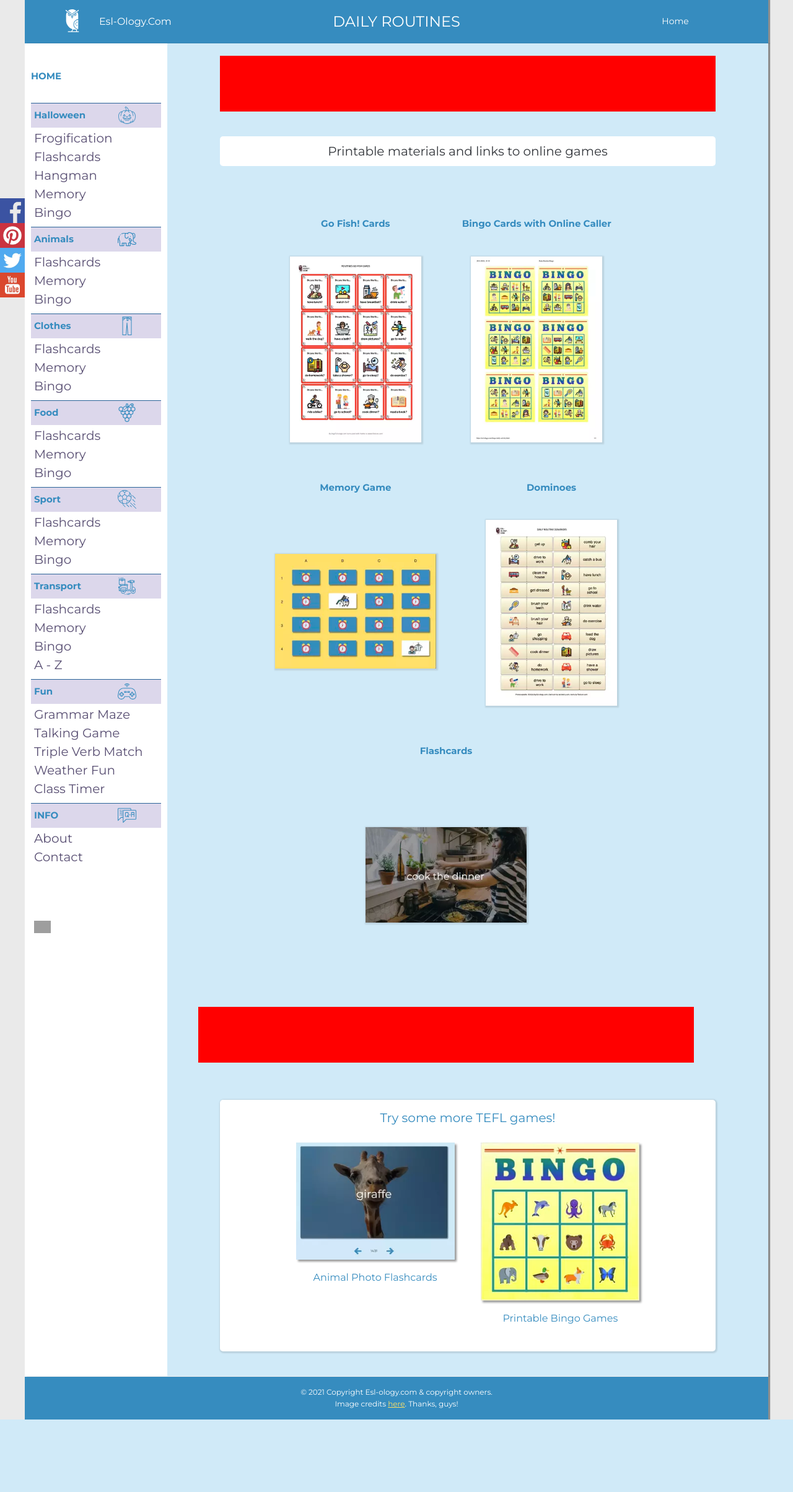
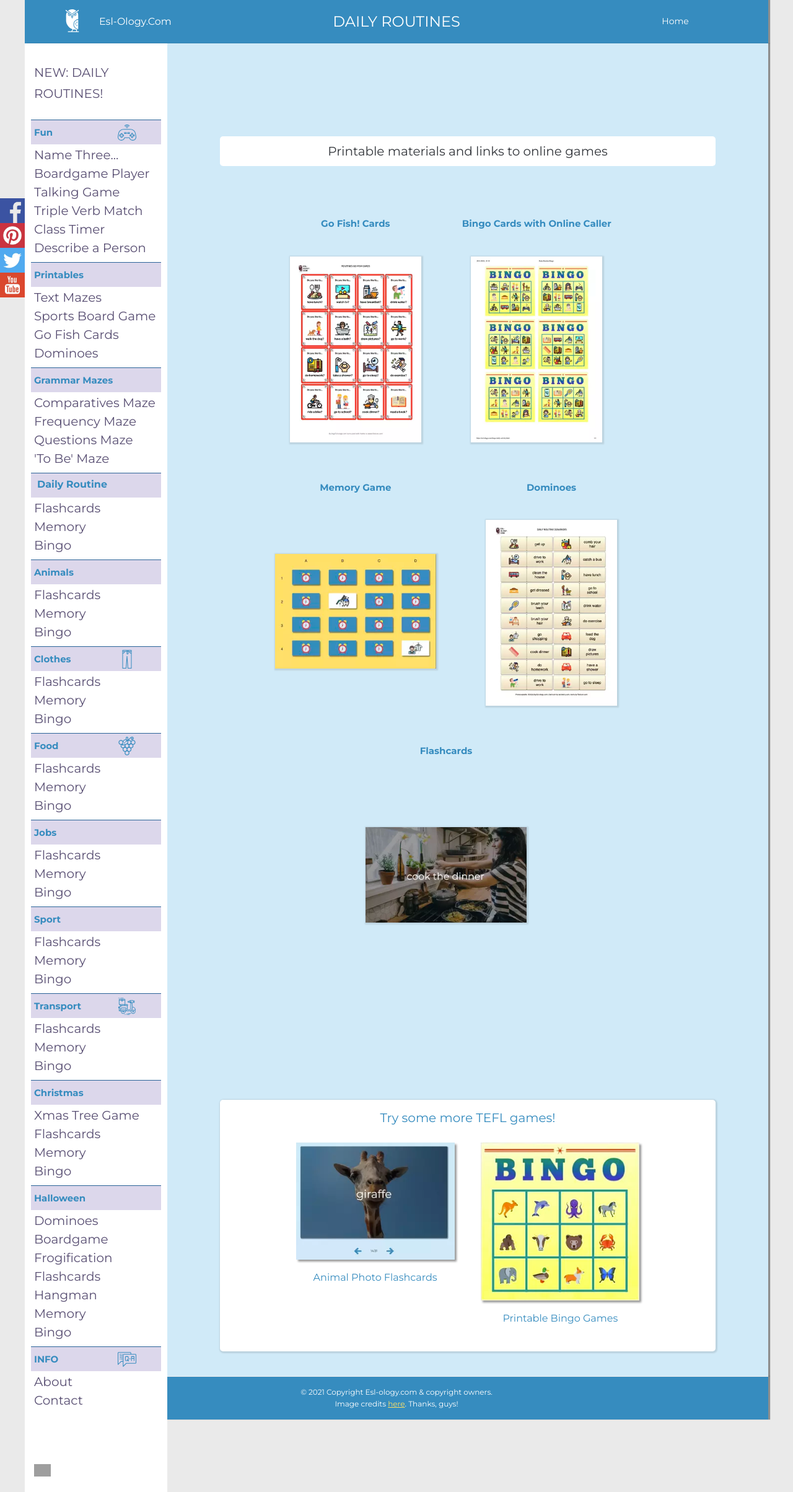
Before and after one commit to Dugsteer/Routines-Page, a PHP site: page / in a window 1280 px wide. Shown: the whole page at 62% size. Before the commit the page ends 2291 px from the top, so only its background shows below. Run offline with PHP 8.4, Linux system fonts and the light colour scheme; grey boxes are pictures that could not be loaded.

Commit message:
added inline styling to sidebar...

```diff
--- a/css/styles.css
+++ b/css/styles.css
@@ -63,8 +63,7 @@ h4 {
   display: flex;
   align-items: center;
   justify-content: center;
-  margin: 2rem auto;
-  background-color: red; }
+  margin: 2rem auto; }
   @media only screen and (max-width: 37.5em) {
     .sense {
       width: 90%;
@@ -77,8 +76,7 @@ h4 {
   justify-content: center;
   margin: auto;
   margin-top: 2rem;
-  margin-bottom: 2rem;
-  background-color: red; }
+  margin-bottom: 2rem; }
   @media only screen and (max-width: 37.5em) {
     .sensegen {
       width: 90%;
--- a/index.php
+++ b/index.php
@@ -146,7 +146,7 @@
           <h2 class="download">Memory Game</h2>
           <div class="ppt-class">
             <a href="daily-activity-memory.html">
-              <img src="img/routines-memory.webp" alt="Sports go fish cards"
+              <img src="img/routines-memory.webp" alt="memory game online "
             /></a>
           </div>
         </div>
@@ -156,7 +156,7 @@
           <h2 class="download"> Dominoes</h2>
           <div class="pdf-class">
             <a href="docs/routine-dominoes.pdf">
-              <img src="img/RoutineDominoes.webp" alt="Sports dominoes"
+              <img src="img/RoutineDominoes.webp" alt="Routine dominoes"
             /></a>
           </div>
         </div>
@@ -165,7 +165,7 @@
           <h2 class="download">Flashcards</h2>
           <div class="ppt-class">
             <a href="daily-activity-flashcards.html">
-              <img src="img/routines-flashcards.webp" alt="Sports go fish cards"
+              <img src="img/routines-flashcards.webp" alt="routine flashcards"
             /></a>
           </div>
         </div>
--- a/sass/components/_ads.scss
+++ b/sass/components/_ads.scss
@@ -5,7 +5,6 @@
   align-items: center;
   justify-content: center;
   margin: 2rem auto;
-background-color: red;
 
     @media only screen and (max-width: 37.5em) {
       width: 90%;
@@ -21,7 +20,6 @@ grid-column: 1/4;
   margin: auto;
   margin-top: 2rem;
   margin-bottom: 2rem;
-  background-color: red;
     @media only screen and (max-width: 37.5em) {
       width: 90%;
     grid-row: 1/2;
--- a/sidebar.html
+++ b/sidebar.html
@@ -8,33 +8,103 @@
 </head>
 <body>
     <div class="sidebar" id="sidebar">
-        <h3 class="sidebar__close" id="sidebarClose"></h3>
-        <h2>HOME</h2>
+
       <ul class="sidebar__list">
 
-    <h2 class="sidebar__subtitle">Halloween   <svg class="icon">
-            <use xlink:href="sprite5.svg#jack-o-lantern"></use>
+               <li>
+            <a href="daily-activity-memory.html" style="margin-top: 2rem;">NEW: DAILY ROUTINES!</a>
+          </li>
+
+        <h2 class="sidebar__subtitle" >Fun    <svg class="icon">
+          <use xlink:href="sprite.svg#joystick"></use>
         </svg></h2>
-          <ul class="sidebar__subtitle-list-6" id="subList6">
+        <ul class="sidebar__subtitle-list-4" id="subList4">
+
+
+
+
+
+
         <li>
-              <a href="frogify-halloween.html">Frogification</a>
+            <a href="name-three-things.html">Name Three...</a>
           </li>
-              <a href="flashcard-halloween.html">Flashcards</a>
+
+        <li>
+            <a href="boardgame-player.html">Boardgame Player</a>
+          </li>
+
+          <li>
+            <a href="talk-minute.html">Talking Game</a>
           </li>
           <li>
-              <a href="hangman-halloween.html">Hangman</a>
+            <a href="triple-memory.html">Triple Verb Match</a>
           </li>
           <li>
-              <a href="memory-halloween.html">Memory</a>
+            <a href="countdown-timer.html">Class Timer</a>
           </li>
                <li>
-              <a href="bingo-halloween.html">Bingo</a>
+            <a href="describe-a-person.html">Describe a Person</a>
+          </li>
+        </ul>
+
+    <h2 class="sidebar__subtitle">Printables    <svg class="icon">
+            <use xlink:href="sprite.svg#download"></use>
+          </svg></h2>
+          <ul class="sidebar__subtitle-list-0" id="subList0">
+
+                <li>
+            <a href="text-maze">Text Mazes</a>
           </li>
 
+                <li>
+            <a href="text-maze">Sports Board Game</a>
+          </li>
+
+                <li>
+            <a href="text-maze">Go Fish Cards</a>
+          </li>
+                <li>
+            <a href="text-maze">Dominoes</a>
+          </li>
+          </ul>
+
+    <h2 class="sidebar__subtitle">Grammar Mazes    <svg class="icon">
+            <use xlink:href="sprite.svg#labyrinth"></use>
+          </svg></h2>
+          <ul class="sidebar__subtitle-list-0" id="subList0">
+          <li>
+            <a href="comparativesmaze.html">Comparatives Maze</a>
+          </li>
+          <li>
+            <a href="frequency-maze.html">Frequency Maze</a>
+          </li>
+
+          <li>
+            <a href="questions-maze.html">Questions Maze</a>
+          </li>
+          <li>
+            <a href="to-be-maze.html">'To Be' Maze</a>
+          </li>
+          </ul>
+
+    <h2 class="sidebar__subtitle"><a class = "pagetitle" style= "font-size: 1.6rem !important;
+  color: #368cbf !important;
+  padding-left: 0.5rem !important;" href="routines">Daily Routine</a> <svg class="icon">
+            <use xlink:href="sprite.svg#routine"></use>
+          </svg></h2>
+          <ul class="sidebar__subtitle-list-0" id="subList0">
+              <a href="daily-activity-flashcards.php">Flashcards</a>
+            </li>
+            <li>
+              <a href="daily-activity-memory.html">Memory</a>
+            </li>
+            <li>
+              <a href="bingo-daily-activity.html">Bingo</a>
+            </li>
           </ul>
 
     <h2 class="sidebar__subtitle">Animals    <svg class="icon">
-            <use xlink:href="sprite3.svg#elephant"></use>
+            <use xlink:href="sprite.svg#elephant"></use>
           </svg></h2>
           <ul class="sidebar__subtitle-list-0" id="subList0">
               <a href="flashcard-animals.html">Flashcards</a>
@@ -65,7 +135,6 @@
                   <h2 class="sidebar__subtitle" >Food    <svg class="icon">
           <use xlink:href="sprite.svg#grapes"></use>
         </svg></h2>
-
         <ul class="sidebar__subtitle-list-3" id="subList3">
             <li>
               <a href="flashcard-food.html">Flashcards</a>
@@ -78,9 +147,24 @@
               </a>
             </li>
           </ul>
+                  <h2 class="sidebar__subtitle" >Jobs    <svg class="icon">
+          <use xlink:href="sprite.svg#wrench"></use>
+        </svg></h2>
+        <ul class="sidebar__subtitle-list-3" id="subList3">
+            <li>
+              <a href="flashcard-jobs.html">Flashcards</a>
+            </li>
+            <li>
+              <a href="matching-jobs.html">Memory</a>
+            </li>
+            <li>
+              <a href="bingo-jobs.html">Bingo</a>
+            </li>
+
+          </ul>
 
           <h2 class="sidebar__subtitle" >Sport    <svg class="icon">
-            <use xlink:href="sprite4.svg#football"></use>
+            <use xlink:href="sprite.svg#football"></use>
           </svg></h2>
           <ul class="sidebar__subtitle-list-5" id="subList5">
             <li>
@@ -110,31 +194,55 @@
             <li class="li1">
               <a href="bingo-transport.html">Bingo</a>
             </li>
-            <li class="li1">
-              <a href="transport-alphabet.html">A - Z</a>
+          </ul>
+
+
+          <h2 class="sidebar__subtitle">Christmas    <svg class="icon">
+            <use xlink:href="sprite.svg#santa-claus"></use>
+          </svg></h2>
+          <ul  class="sidebar__subtitle-list-0" id="subList0">
+            <li>
+              <a  href="xmas-tree-game.html">Xmas Tree Game</a>
+            </li>
+            <li>
+              <a  href="flashcard-xmas.html">Flashcards</a>
+            </li>
+            <li>
+              <a  href="matching-xmas.html">Memory</a>
+            </li>
+            <li>
+              <a  href="bingo-xmas.html">Bingo</a>
             </li>
           </ul>
 
-          <h2 class="sidebar__subtitle" >Fun    <svg class="icon">
-            <use xlink:href="sprite.svg#joystick"></use>
+
+          <h2 class="sidebar__subtitle">Halloween   <svg class="icon">
+            <use xlink:href="sprite.svg#jack-o-lantern"></use>
           </svg></h2>
-          <ul class="sidebar__subtitle-list-4" id="subList4">
-
-              <a href="questions-maze.html">Grammar Maze</a>
+          <ul class="sidebar__subtitle-list-6" id="subList6">
+              <li>
+            <a href="halloween-dominoes.html">Dominoes</a>
           </li>
                <li>
-              <a href="talk-minute.html">Talking Game</a>
+            <a href="boardgame-player.html">Boardgame</a>
           </li>
             <li>
-              <a href="triple-memory.html">Triple Verb Match</a>
+              <a href="frogify-halloween.html">Frogification</a>
+            </li>
+              <a href="flashcard-halloween.html">Flashcards</a>
             </li>
             <li>
-              <a href="weather-fun.html">Weather Fun</a>
+              <a href="hangman-halloween.html">Hangman</a>
             </li>
             <li>
-              <a href="countdown-timer.html">Class Timer</a>
+              <a href="memory-halloween.html">Memory</a>
             </li>
+            <li>
+              <a href="bingo-halloween.html">Bingo</a>
+            </li>
+
           </ul>
+
             <h2 class="sidebar__subtitle" >INFO    <svg class="icon">
               <use xlink:href="sprite.svg#faq"></use>
             </svg></h2>
@@ -183,6 +291,18 @@
             </li>
           </ul>
        </ul>
+
+       <script async src="https://pagead2.googlesyndication.com/pagead/js/adsbygoogle.js"></script>
+<!-- Square One -->
+<ins class="adsbygoogle"
+     style="display:block"
+     data-ad-client="ca-pub-6192312197226967"
+     data-ad-slot="8488657082"
+     data-ad-format="auto"
+     data-full-width-responsive="true"></ins>
+<script>
+     (adsbygoogle = window.adsbygoogle || []).push({});
+</script>
     </div>
 
 
```
Lines whose indentation alone changed are shown as unchanged.
